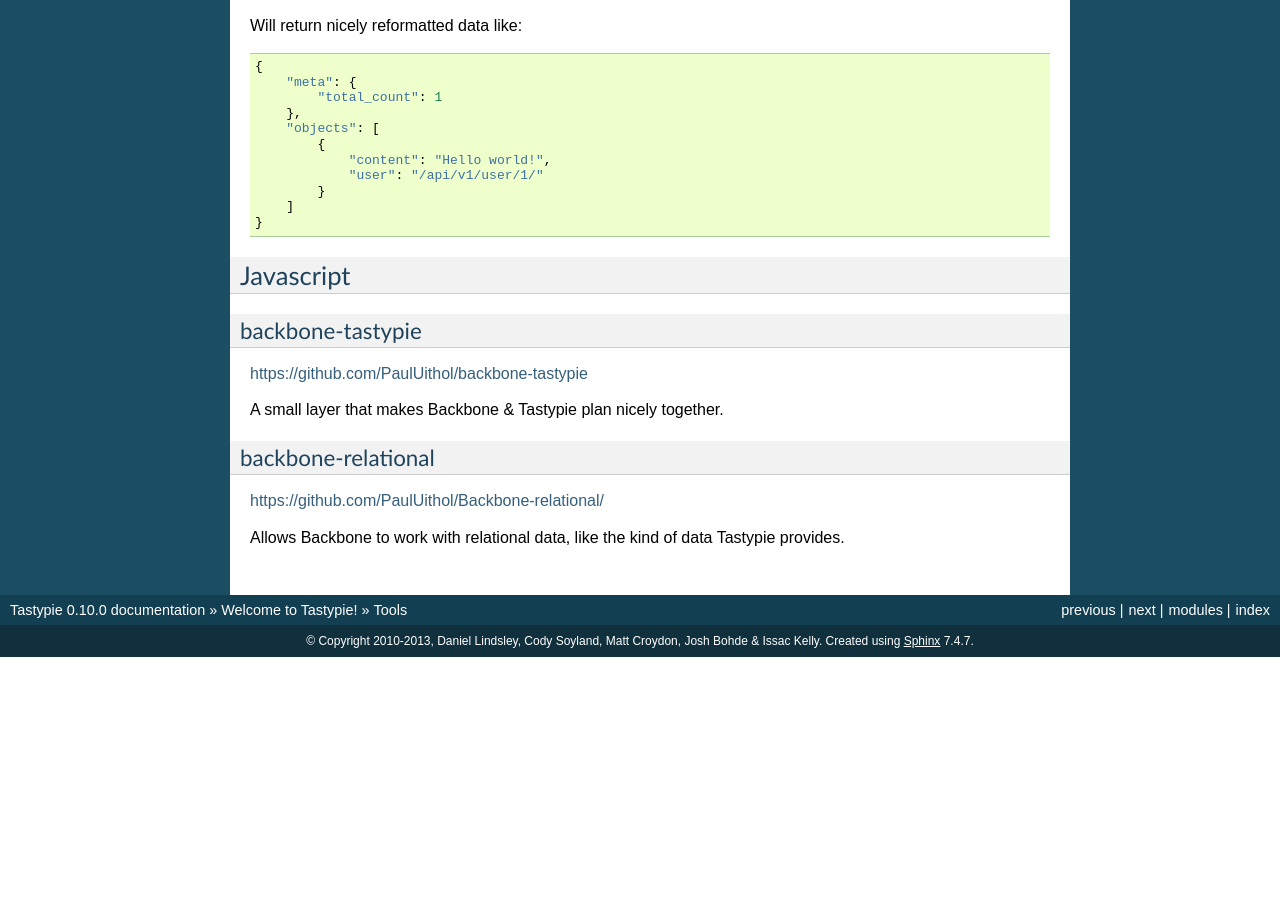
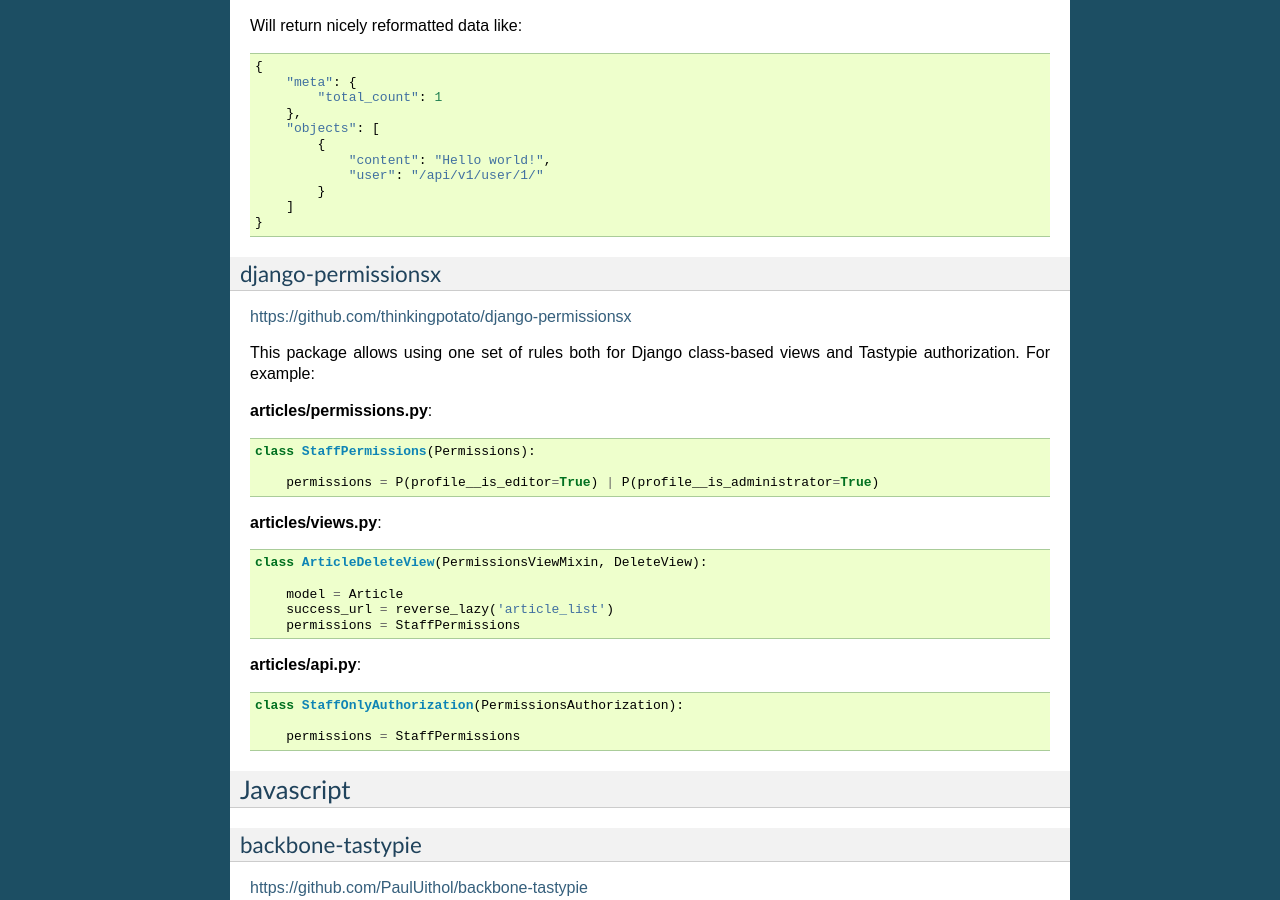
Before and after one commit to django-tastypie/django-tastypie, a Sphinx documentation site: the page built from docs/tools.rst, in a window 1280 px wide and 900 px high, scrolled down 1289 px. Built offline with Sphinx 7.4.7, drawn with Linux system fonts in a browser that asks for light colours; pages that are not in the unit, such as notebooks, are missing from menus; before the commit the page ends 1946 px from its top, so only the background shows below that.

Commit message:
Update tools.rst

```diff
--- a/docs/tools.rst
+++ b/docs/tools.rst
@@ -90,6 +90,32 @@
         ]
     }
 
+django-permissionsx
+-------------------
+
+https://github.com/thinkingpotato/django-permissionsx
+
+This package allows using one set of rules both for Django class-based views and Tastypie authorization. For example:
+
+**articles/permissions.py**::
+
+    class StaffPermissions(Permissions):
+
+        permissions = P(profile__is_editor=True) | P(profile__is_administrator=True)
+
+**articles/views.py**::
+
+    class ArticleDeleteView(PermissionsViewMixin, DeleteView):
+
+        model = Article
+        success_url = reverse_lazy('article_list')
+        permissions = StaffPermissions
+
+**articles/api.py**::
+
+    class StaffOnlyAuthorization(PermissionsAuthorization):
+
+        permissions = StaffPermissions
 
 Javascript
 ==========
```
